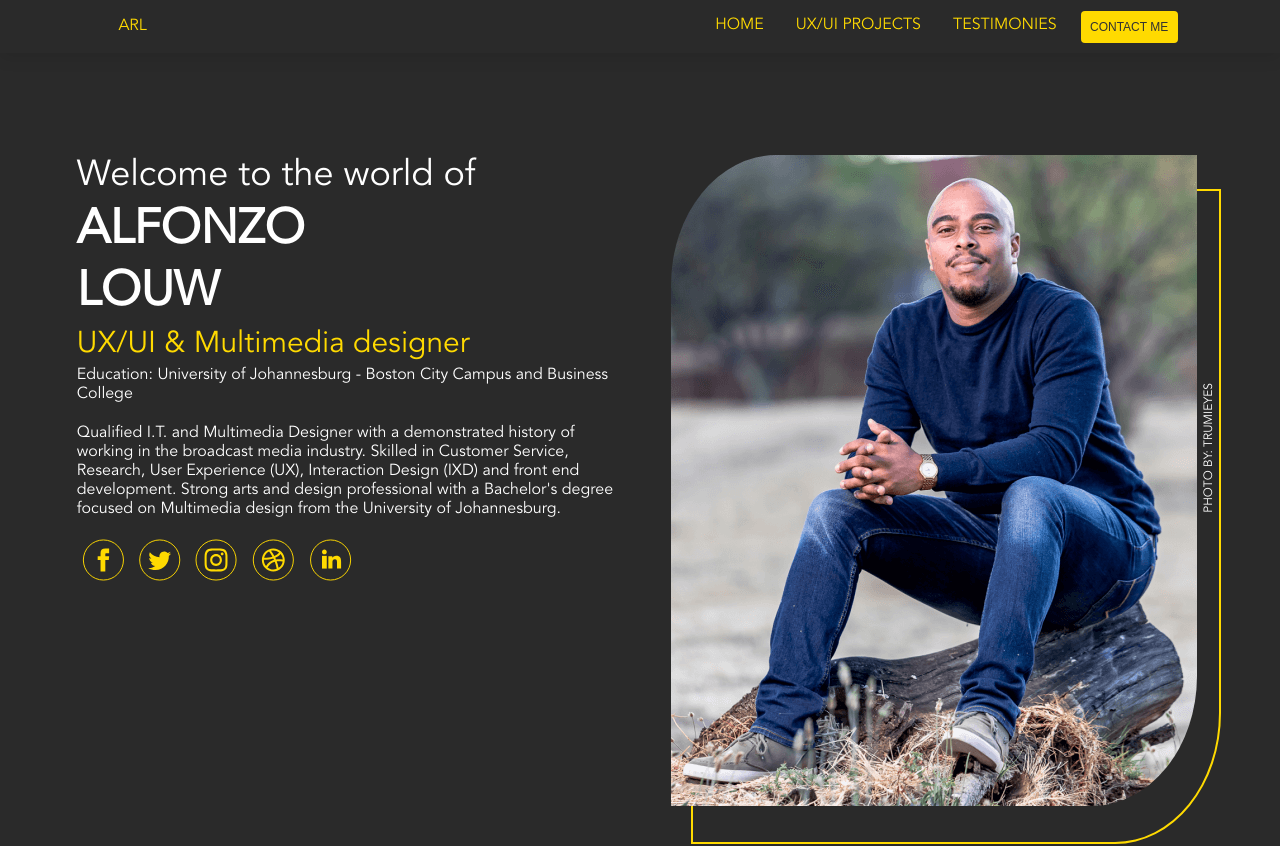
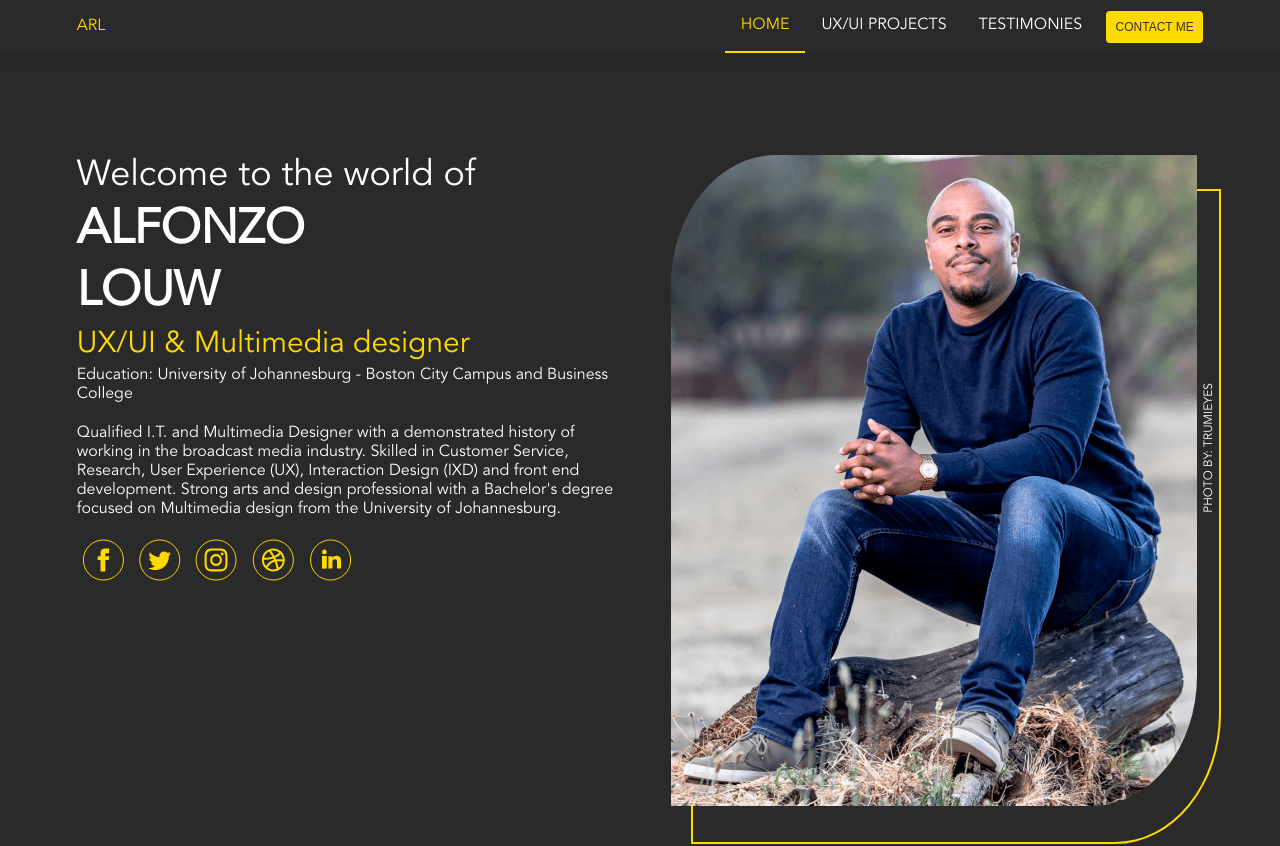
Before and after one commit to Alfonzo28/ARL, a React (Create React App) app: page / in a window 1280 px wide. Shown: the top 846 px of the page. Built offline with nearby package versions, Linux system fonts and the light colour scheme.

Commit message:
Fixed header

```diff
--- a/src/components/Header/Header.js
+++ b/src/components/Header/Header.js
@@ -12,7 +12,7 @@ class Header extends Component {
 		super(props);
 		this.state = {
 			isDesktop: false,
-			dropdownOpen: false
+			dropdownOpen: false,
 		};
 
 		this.updatePredicate = this.updatePredicate.bind(this);
@@ -33,6 +33,21 @@ class Header extends Component {
 	}
 
 	renderHeaderButton(headerButton) {
+		if (window.location.href.includes('project') && headerButton === UX_UI_PROJECTS
+			|| !window.location.href.includes('project') && headerButton === HOME) {
+			return (
+				<div
+					key={headerButton}
+					className="header-text header-button"
+					onClick={() => this.handleClick(headerButton)}
+				>
+					<div className="header-item-text-highlighted">{headerButton}</div>
+					<div className="header-underline-highlighted">
+					</div>
+				</div>
+			);
+		}
+		else {
 			return (
 				<div
 					key={headerButton}
@@ -44,6 +59,7 @@ class Header extends Component {
 					</div>
 				</div>
 			);
+		}
 	}
 
 	renderHeaderButtons() {
@@ -137,7 +153,7 @@ class Header extends Component {
 
 		return (
 			<div className="header">
-				<div className="header-text header-title" onClick={() => this.handleClick(HOME)}>{'ARL'}</div>
+				<div className="header-text" onClick={() => this.handleClick(HOME)}>{'ARL'}</div>
 				<div className="f-1"/>
 				{(!isDesktop && !this.state.dropdownOpen) && <img className="dropdown" src={MobileNavDropdown} alt="dropdown" onClick={() => this.handleMobileDropdown()}/>}
 				{isDesktop && this.renderHeaderButtons()}
--- a/src/components/Header/Header.scss
+++ b/src/components/Header/Header.scss
@@ -4,7 +4,7 @@ $animate: all 0.4s ease-in-out;
 
 .header {
     height: fit-content;
-    padding: 0rem 8%;
+    padding: 0rem 6%;
     flex-wrap: wrap;
     justify-content: flex-end;
     background-color: $secondary-color;
@@ -25,6 +25,10 @@ $animate: all 0.4s ease-in-out;
     align-items: center;
 
     &:hover {
+        .header-item-text {
+            padding: 1rem;
+            color: $primary-color;
+        }
         .header-underline {
             transition: $animate;
             width: 100%;
@@ -34,12 +38,21 @@ $animate: all 0.4s ease-in-out;
     }
 }
 
-.header-title {
+.header-item-text {
     padding: 1rem;
+    color: #FFFFFF;
 }
 
-.header-item-text {
+.header-item-text-highlighted {
     padding: 1rem;
+    color: $primary-color;
+}
+
+.header-underline-highlighted {
+    transition: $animate;
+    width: 100%;
+    height: 0.125rem;
+    background-color: $primary-color;
 }
 
 .header-underline {
```
Lines whose indentation alone changed are shown as unchanged.
